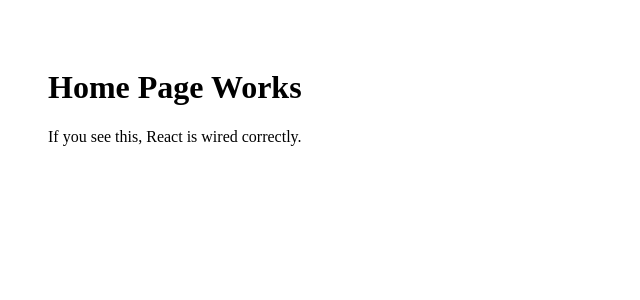
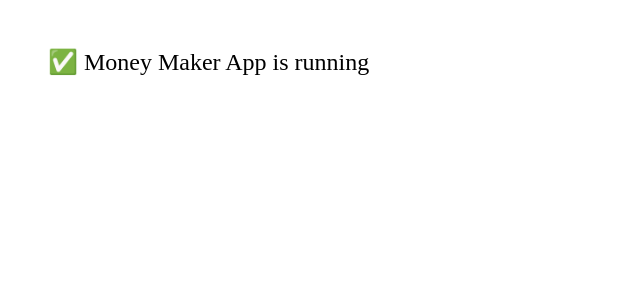
Before and after one commit to DemetriusK8/money-maker-vite-allinone, a React (Vite) app: page / in a window 1280 px wide. Shown: the top 300 px of the page, without its empty margins (0-640 px from the left). Built offline with nearby package versions, Linux system fonts and the light colour scheme.

Commit message:
Update App.jsx

```diff
--- a/src/App.jsx
+++ b/src/App.jsx
@@ -1,8 +1,7 @@
 function App() {
   return (
-    <div style={{ padding: 40 }}>
-      <h1>Home Page Works</h1>
-      <p>If you see this, React is wired correctly.</p>
+    <div style={{ padding: "40px", fontSize: "24px" }}>
+      ✅ Money Maker App is running
     </div>
   );
 }
```
